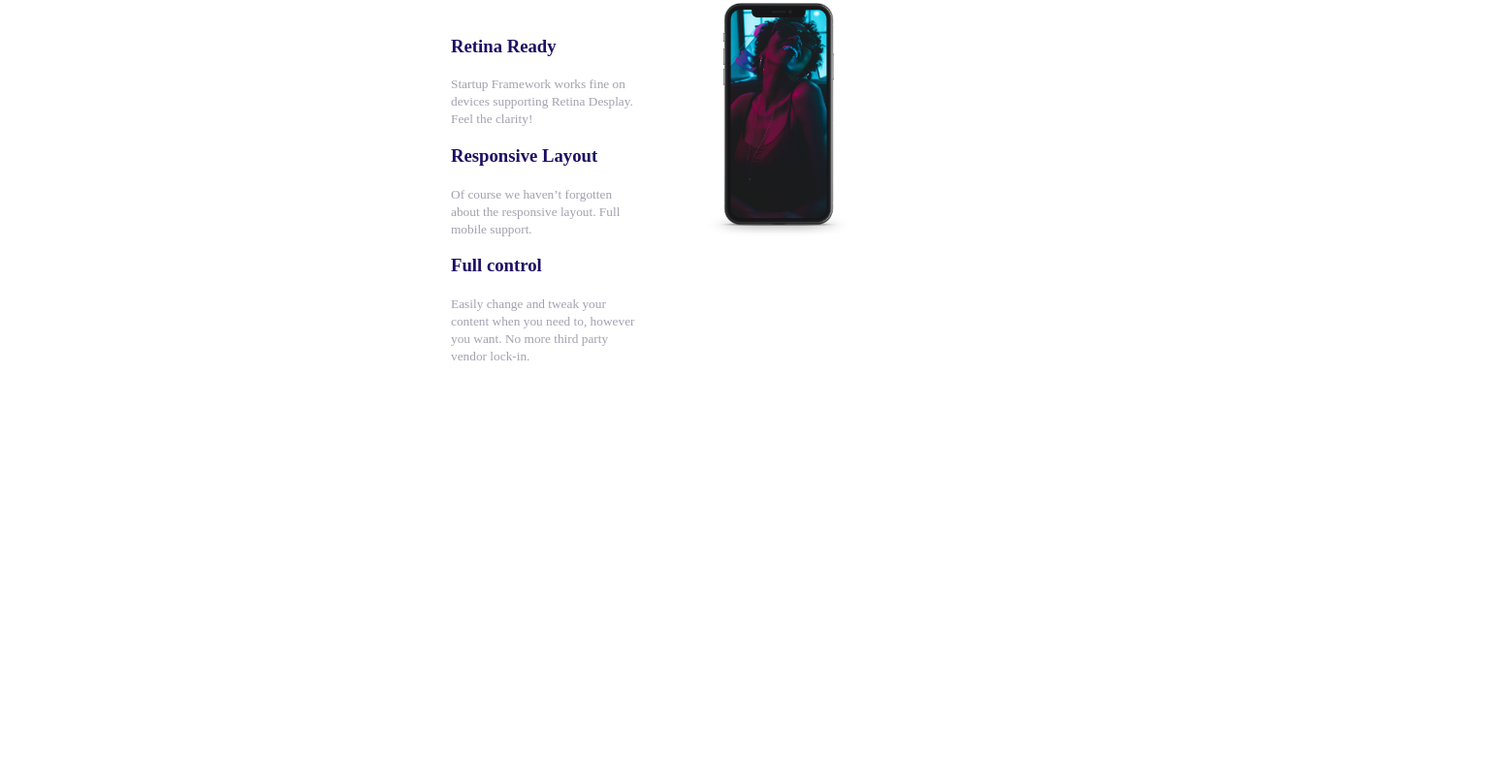
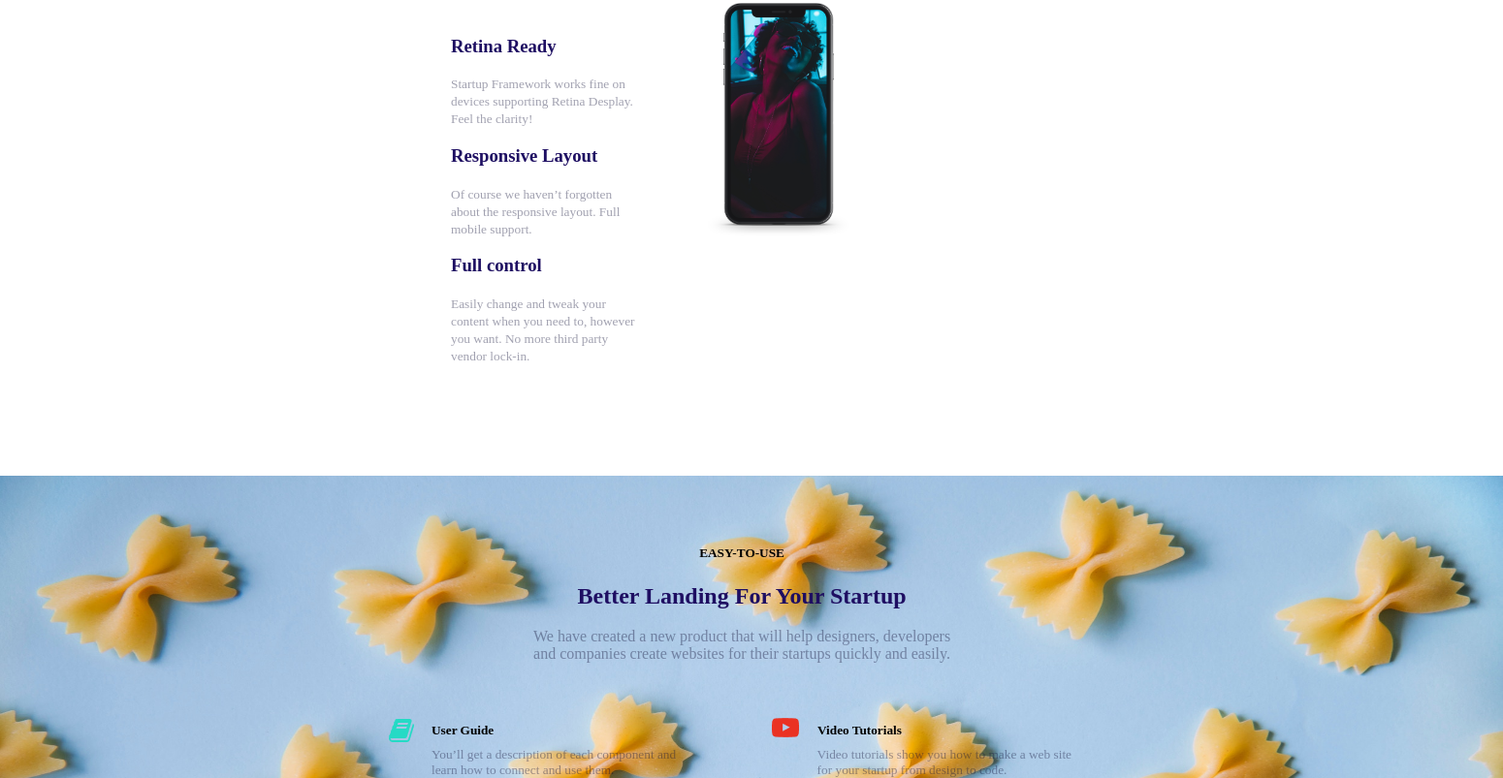
Before and after one commit to Qudkudos/html2, a plain HTML site: page index.html in a window 1280 px wide. Shown: the part 1017-1820 px from the top of the page at 97% size, 1550 px wide, since content can reach past the window. Before the commit the page ends 1408 px from the top, so only its background shows below. Drawn offline with Linux system fonts and the light colour scheme.

Commit message:
feature2

```diff
--- a/index.html
+++ b/index.html
@@ -31,7 +31,7 @@
                 The <br>samples form a set of 25 usable <br> pages you
                 can use as is or you can <br> add new blocks.
             </p>
-            <button class="Learn-More">Learn More</button>
+            <button class="learn-more-btn">Learn More</button>
         </div>
 
         <div class="hero-right">
@@ -81,9 +81,35 @@
                 </div>
            </div>
             <div class="feature-body-right">
-                <img src="HERO iPhone X.png" alt="">
+                <img src="images/HERO iPhone X.png" alt="">
             </div>
        </div>
     </div>
+    <div>
+        <div class="feature2">
+            <div class="feature2-background">
+                <img src="images/feature bow.jpeg" alt="">
+            </div>
+            <div class="feature2-head">
+                <h5>EASY-TO-USE</h5>
+                <h2>Better Landing For Your Startup</h2>
+                <p>We have created a new product that will help designers, developers <br>
+                     and companies create websites for their startups quickly and easily.</p>
+            </div>
+            <div class="feature2-body-left">
+                <img src="images/user guide icon.png" alt="">
+                <h5>User Guide</h5>
+                <small>You’ll get a description of each component and <br>learn how to connect and use them.</small>
+            </div>
+            <div class="feature2-body-right">
+                <img src="images/youtube icon.png" alt="">
+                <h5>Video Tutorials</h5>
+                <small>Video tutorials show you how to make a web site <br> for your startup from design to code.</small>
+            </div>
+            <div class="feature2-body-image">
+                <img src="images/Macbook Pro.png" alt="">
+            </div>
+        </div>
+    </div>
 </body>
 </html>
--- a/style.css
+++ b/style.css
@@ -69,7 +69,7 @@ color: #fff;
 margin-top: 50px;
 margin-bottom: 0;
 }
-.Learn-More{
+.learn-more-btn{
     color: #fff;
     background-color: #F06292;
     padding: 10px 20px;
@@ -173,3 +173,57 @@ h3{
     padding-right: 500px;
 
 }
+.feature2{
+    padding-top: 100px;
+    position: absolute;
+}
+.feature2-head{
+    text-align: center;
+    position: absolute;
+    top: 150px;
+    left: 550px;
+}
+.feature2-background img{
+    background-color: #2F1893;
+    width: 1550px;
+    height: 800px;
+    position: relative;
+}
+.feature2-body-left img{
+    position: absolute;
+    top: 350px;
+    left: 400px
+}
+.feature2-body-left h5{
+    position: absolute;
+    top: 333px;
+    left: 445px
+}
+.feature2-body-left small{
+    position: absolute;
+    top: 380px;
+    left: 445px
+}
+.feature2-body-right img{
+    position: absolute;
+    top: 350px;
+    left: 795px
+}
+.feature2-body-right h5{
+    position: absolute;
+    top: 333px;
+    left: 843px
+}
+
+.feature2-body-right small{
+    position: absolute;
+    top: 380px;
+    right: 445px
+}
+.feature2-body-image img {
+    position: absolute;
+    width: 70%;
+    height: 400px;
+    top: 500px;
+    left: 200px;
+}
```
Also changed, not shown: images/HERO iPhone X.png (renamed from HERO iPhone X.png), images/HERO iPhone X@2x.png (renamed from HERO iPhone X@2x.png), images/Macbook Pro.png (added), images/feature bow.jpeg (added), images/user guide icon.png (added), images/youtube icon.png (added), 1 other file.
